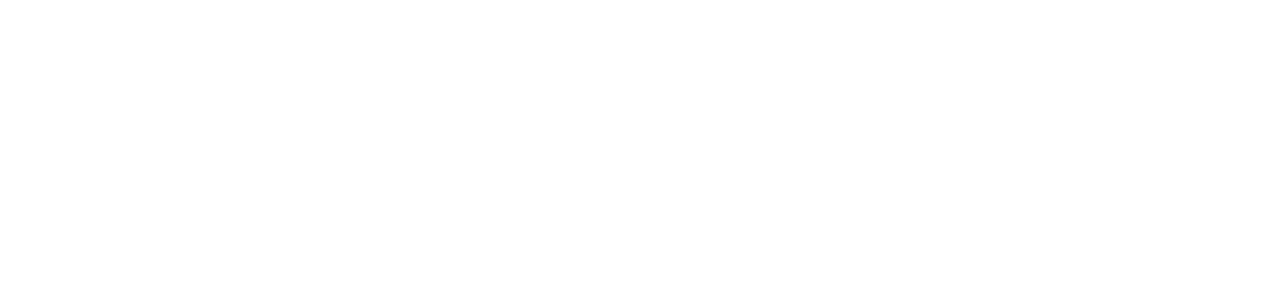
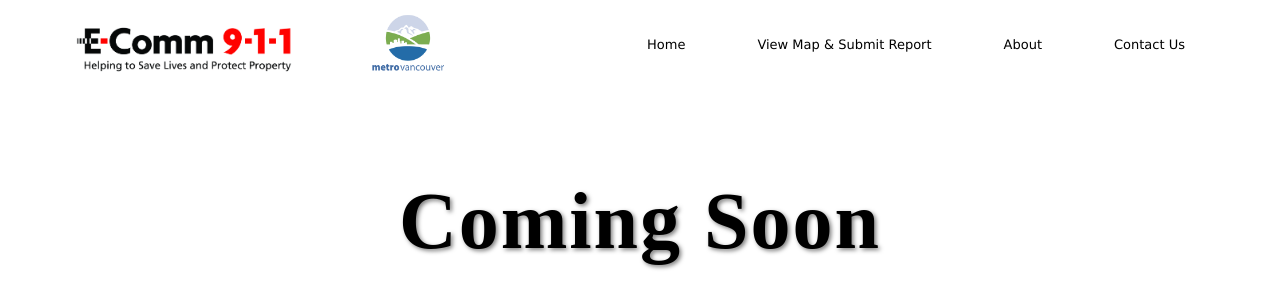
Before and after one commit to andyrzwang/cmpt272-ECAS, a React (Vite) app: page /placeholder in a window 1280 px wide. Before the commit this address had no page. Shown: the top 308 px of the page. Built offline with nearby package versions, Linux system fonts and the light colour scheme.

Commit message:
Added placeholder component and path for contact and about

```diff
--- a/src/App.jsx
+++ b/src/App.jsx
@@ -1,5 +1,6 @@
 import HomePage from './components/HomePage';
 import MapPage from './components/MapPage';
+import Placeholder from './components/Placeholder';
 import { BrowserRouter as Router, Routes, Route } from "react-router-dom";
 
 
@@ -11,6 +12,7 @@
       <Routes>
           <Route path="/" element={<HomePage />} />
           <Route path="/map" element={<MapPage />} />
+          <Route path="/placeholder" element={<Placeholder />} />
       </Routes>
       </Router>
     </div>
--- a/src/components/Navbar.jsx
+++ b/src/components/Navbar.jsx
@@ -13,8 +13,8 @@
                     <li> <img className="nav-image2" src={logo2} alt="Metro Vancouver Logo"/></li>
                     <li className="links" id="first-link"><Link to="/">Home</Link></li>
                     <li className="links"><Link to="/map">View Map & Submit Report</Link></li>
-                    <li className="links"><Link to="/">About</Link></li>
-                    <li className="links"><Link to="/">Contact Us</Link></li>
+                    <li className="links"><Link to="/placeholder">About</Link></li>
+                    <li className="links"><Link to="/placeholder">Contact Us</Link></li>
                 </ul>
             </nav>
         </div>
--- /dev/null
+++ b/src/components/Placeholder.jsx
@@ -0,0 +1,14 @@
+import React from "react";
+import "./main.css";
+import Navbar from "./Navbar";
+
+function Placeholder() {
+    return (
+        <div>
+            <Navbar />
+            <h1 className="map-header">Coming Soon</h1>
+        </div>
+    );
+}
+
+export default Placeholder;
```
